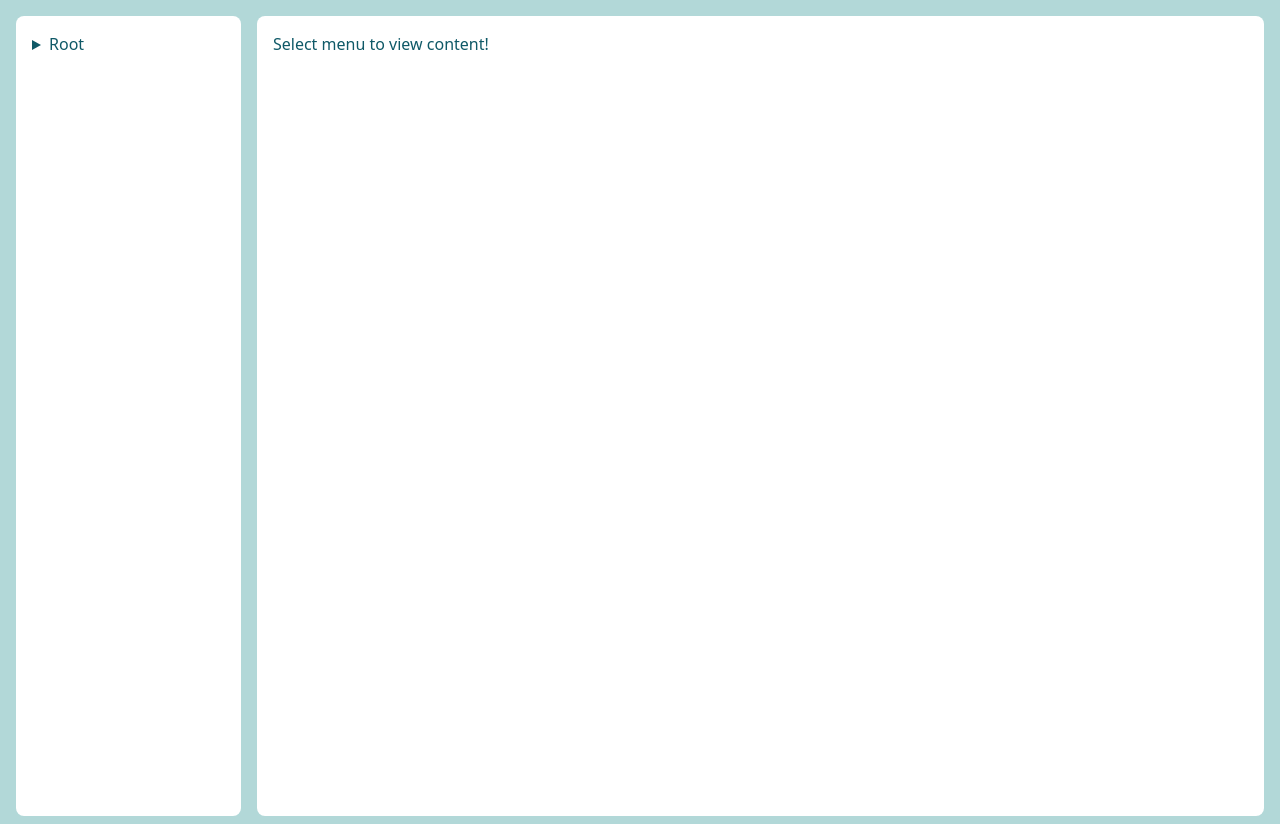
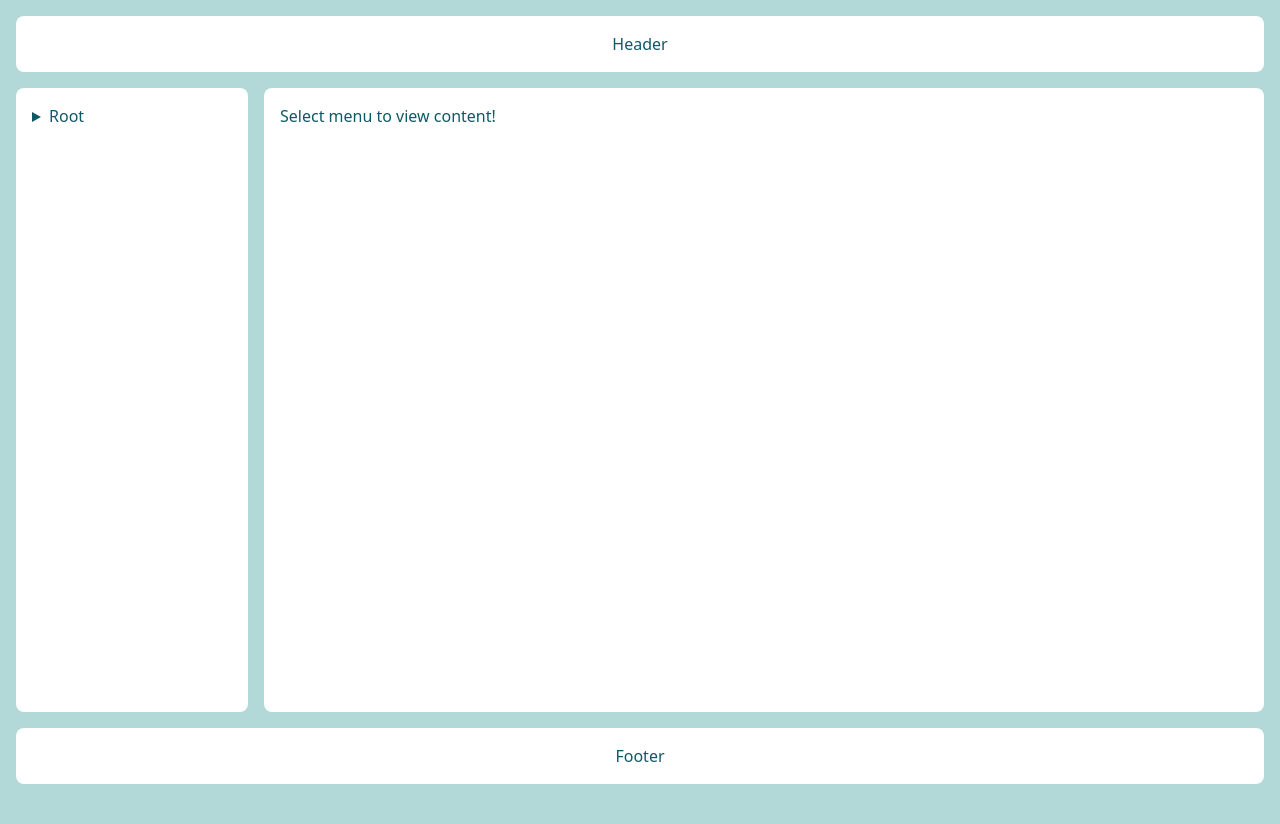
Before and after one commit to crystallow1168/tabapay, a React (Vite) app in the folder tabapay/: page /contents in a window 1280 px wide. After the commit the page ends 800 px from the top, so only its background shows below. Built offline with nearby package versions, Linux system fonts and the light colour scheme.

Commit message:
Implement Header abd Footer

```diff
--- a/tabapay/src/App.css
+++ b/tabapay/src/App.css
@@ -1,6 +1,26 @@
 #root {
   display: flex;
+  flex-direction: column;
   height: 100%;
   flex-wrap: wrap;
-  padding: 0.5rem;
 }
+
+#header {
+  background-color: red;
+}
+
+.main-container {
+  display: flex;
+  flex-grow: 1;
+  margin: 0 1rem 0 1rem;
+}
+
+.container {
+  display: flex;
+  align-items: center;
+  justify-content: center;
+  padding: 1rem;
+  margin: 1rem;
+  background-color: white;
+  border-radius: 0.5rem;
+}
--- a/tabapay/src/App.tsx
+++ b/tabapay/src/App.tsx
@@ -25,6 +25,8 @@ function App() {
 
   return (
     <>
+      <div className='container'>Header</div>
+      <div className='main-container'>
         <SideBar
           handleGetMenuItem={handleGetMenuItem}
           selectedMenuItem={selectedMenuItem}
@@ -44,6 +46,8 @@ function App() {
             ))}
           </Route>
         </Routes>
+      </div>
+      <div className='container'>Footer</div>
     </>
   );
 }
--- a/tabapay/src/components/Sidebar/Sidebar.css
+++ b/tabapay/src/components/Sidebar/Sidebar.css
@@ -70,4 +70,5 @@ ul {
   padding: 1rem;
   background-color: white;
   border-radius: 0.5rem;
+  min-width: 200px;
 }
--- a/tabapay/src/index.css
+++ b/tabapay/src/index.css
@@ -22,4 +22,5 @@
 body {
   overflow: hidden;
   height: 100vh;
+  margin: 0;
 }
```
Also changed, not shown: 1 other file (tests, documents, lock files or other folders). Lines whose indentation alone changed are shown as unchanged.
